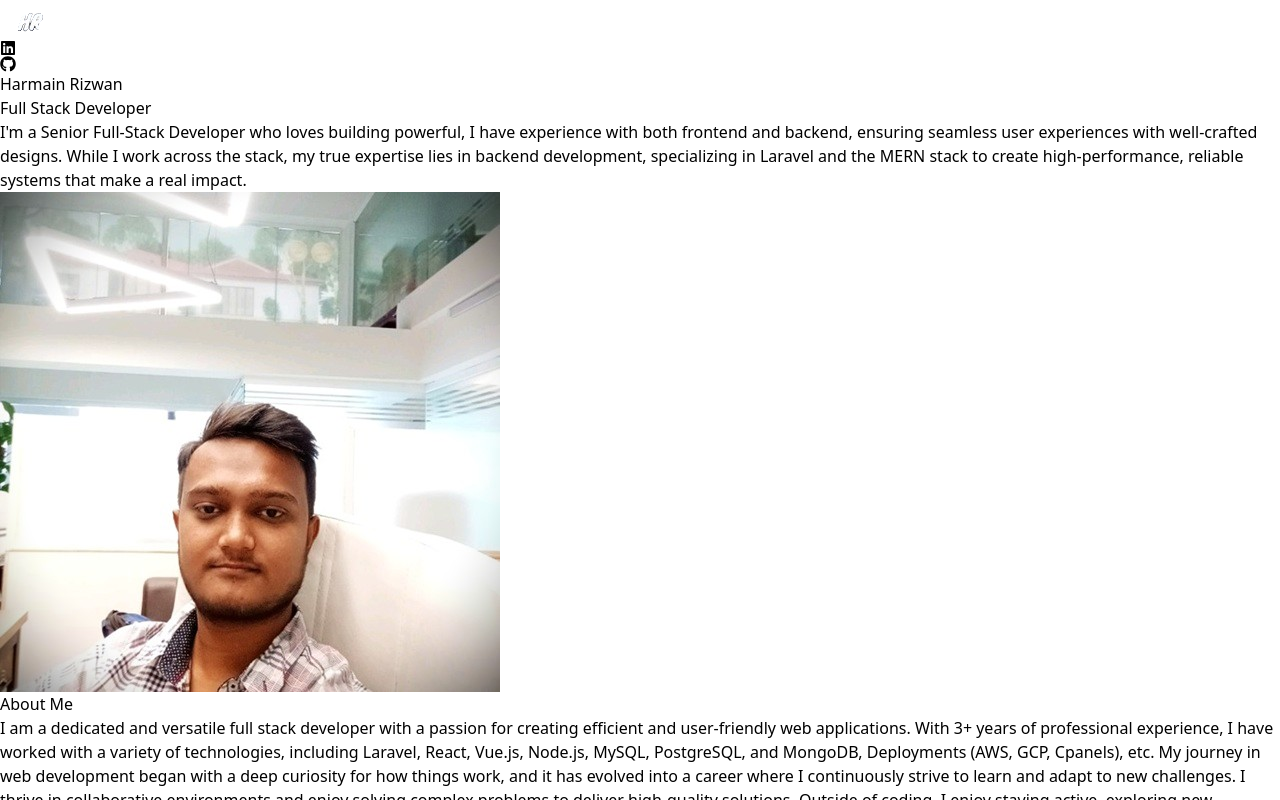
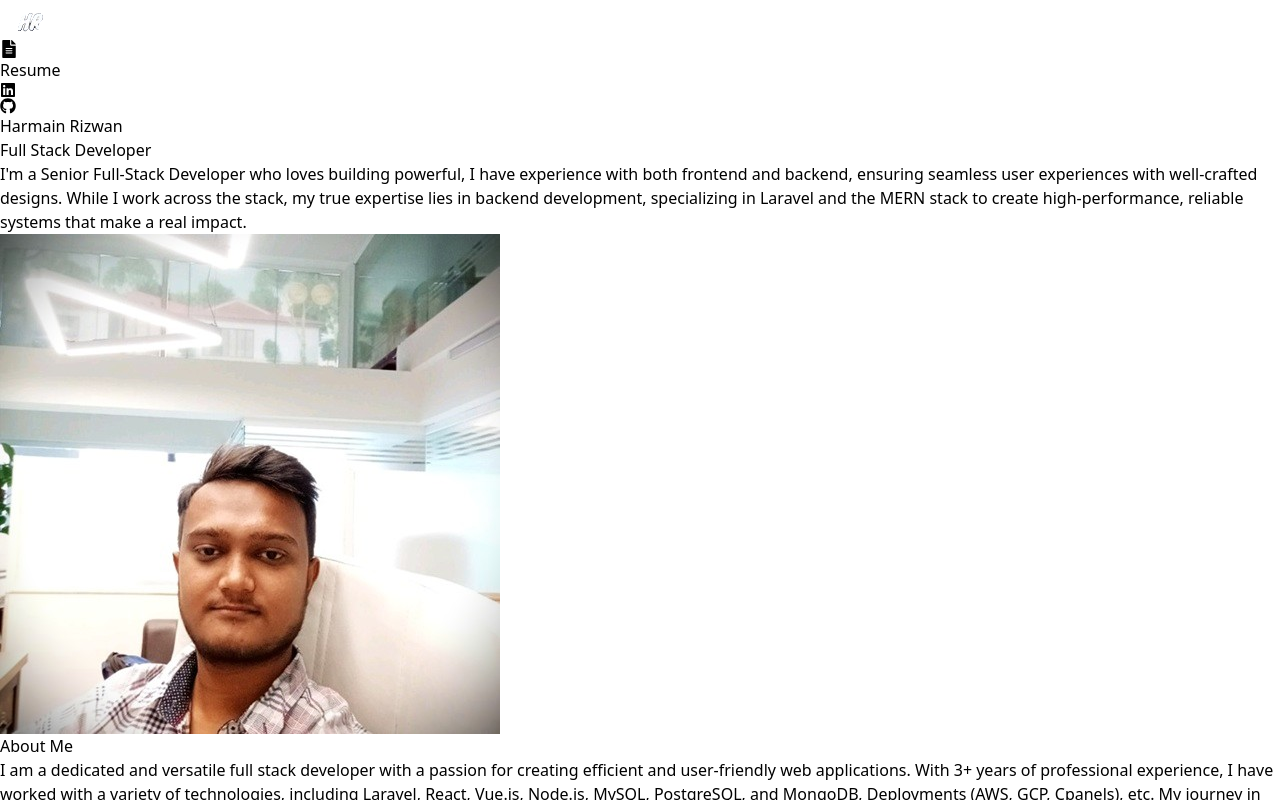
Before and after one commit to Harmain89/portfolio, a React (Vite) app: page / in a window 1280 px wide. Shown: the top 800 px of the page. Built offline with nearby package versions, Linux system fonts and the light colour scheme.

Commit message:
Download Resume work done.

```diff
--- a/src/components/Navbar.jsx
+++ b/src/components/Navbar.jsx
@@ -1,6 +1,8 @@
 import { harmainLogo } from "../assets";
 import { FaLinkedin } from "react-icons/fa";
 import { FaGithub } from "react-icons/fa";
+import { FaFileAlt } from "react-icons/fa";
+import mypdf from '../assets/harmain rizwan.pdf';
 
 function Navbar() {
   return (
@@ -9,6 +11,18 @@ function Navbar() {
         <img className="mx-2 w-24" src={harmainLogo} alt="logo" />
       </div>
       <div className="m-8 flex items-center justify-center gap-4 text-2xl">
+
+        <div className="flex gap-2 mt-4 mb-3 items-end justify-start">
+          <a
+            href={mypdf}
+            download="harmain-rizwan.pdf"
+            className="inline-flex gap-2 items-center px-3 py-1 border-1 border-primary-container border rounded-md font-semibold text-xs text-primary-100 uppercase tracking-wide hover:bg-primary-600/40 active:bg-primary-800/80 focus:outline-none transition ease-in-out duration-150"
+          >
+            <FaFileAlt size={18} />
+            Resume
+          </a>
+        </div>
+
         <a href="https://www.linkedin.com/in/harmainrizwan/" target="_blank" rel="noopener noreferrer">
           <FaLinkedin />
         </a>
```
Also changed, not shown: 1 other file (tests, documents, lock files or other folders).
